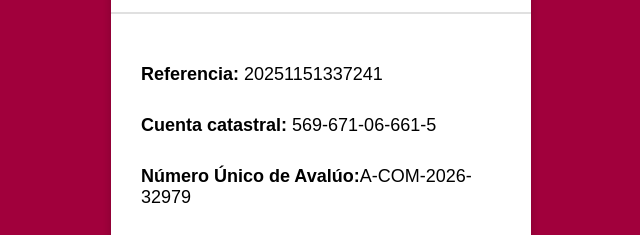
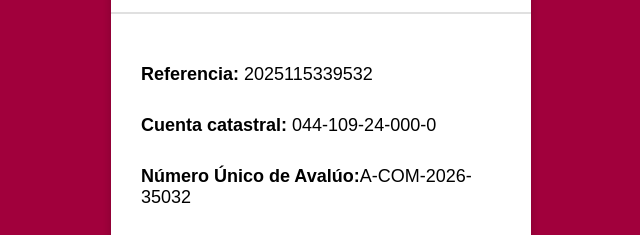
Before and after one commit to drpcsubtecatastro/.com.mx, a plain HTML site: page index.html in a window 1280 px wide. Shown: the part 188-423 px from the top of the page, 319-959 px from the left. Drawn offline with Linux system fonts and the light colour scheme.

Commit message:
Update reference and property details in index.html

```diff
--- a/index.html
+++ b/index.html
@@ -58,9 +58,9 @@
       <img src="https://cdn2.telediario.mx/uploads/media/2021/08/12/gobierno_de_la_ciudad_de_mexico.jpg" alt="Escudo CDMX">
       </div>
     <div class="content">
-     <tr> <p><strong>Referencia:</strong> 20251151337241</p></tr>
-      <p><strong>Cuenta catastral:</strong> 569-671-06-661-5 </p>
-      <p><strong>Número Único de Avalúo:</strong>A-COM-2026-32979 </p>
+     <tr> <p><strong>Referencia:</strong> 2025115339532</p></tr>
+      <p><strong>Cuenta catastral:</strong> 044-109-24-000-0 </p>
+      <p><strong>Número Único de Avalúo:</strong>A-COM-2026-35032 </p>
       <p class="resultado"><span style="font-weight: bold;">Resultado:</span> POSITIVO</p>
     </div>
     <div class="footer">
```
